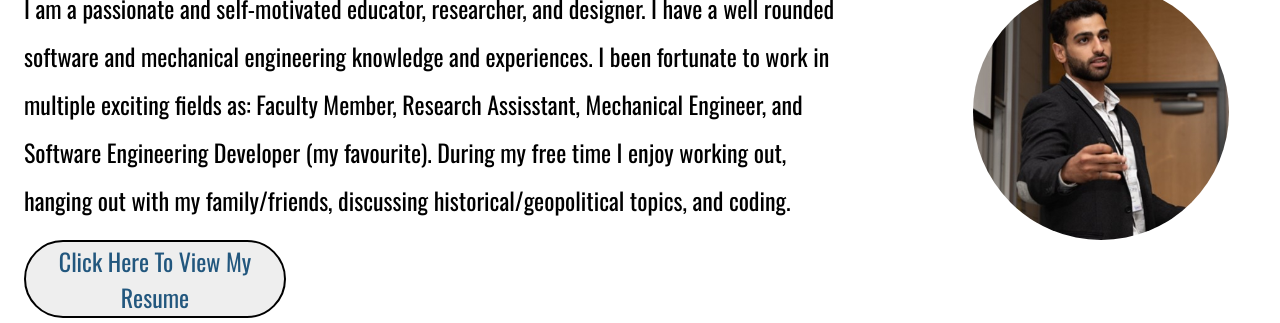
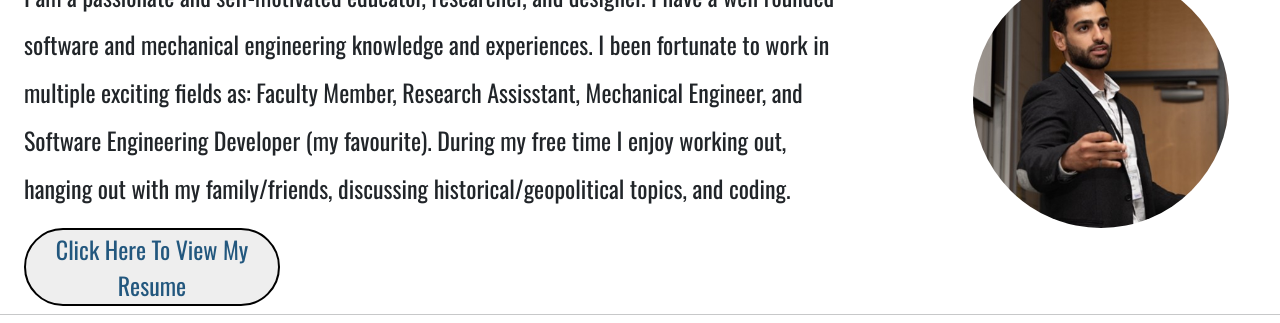
Before and after one commit to MoeHcci/web_page, a plain HTML site: page index.html in a window 1280 px wide. Shown: the part 540-863 px from the top of the page. Drawn offline with nearby package versions, Linux system fonts and the light colour scheme.

Commit message:
Modify the resume extention. Also, add the bootstrap ref link

```diff
--- a/index.html
+++ b/index.html
@@ -4,7 +4,10 @@
 <head>
   <meta charset="utf-8">
   <title>Mohamd_Imad</title>
+  <link href="https://cdn.jsdelivr.net/npm/bootstrap@5.1.3/dist/css/bootstrap.min.css" rel="stylesheet" integrity="sha384-1BmE4kWBq78iYhFldvKuhfTAU6auU8tT94WrHftjDbrCEXSU1oBoqyl2QvZ6jIW3" crossorigin="anonymous">
+
   <link rel="stylesheet" href="styles.css">
+
   <link rel="icon" href="favicon.ico">
   <!--The Font For The Main Heading. I am Mohamd & An Engineer From Toronto  -->
   <link href="https://fonts.googleapis.com/css2?family=Lobster+Two:ital,wght@1,700&display=swap" rel="stylesheet">
@@ -16,6 +19,7 @@
   <link rel="preconnect" href="https://fonts.googleapis.com">
   <link rel="preconnect" href="https://fonts.gstatic.com" crossorigin>
   <link href="https://fonts.googleapis.com/css2?family=Oswald:wght@200&display=swap" rel="stylesheet">
+
 </head>
 
 
@@ -49,8 +53,9 @@
         discussing historical/geopolitical topics, and coding.
       </p>
       <img class="mohamd_imad_pic" src="mimad.jpeg" alt="mohamd_imad's pic">
-      <buttom type="button"> <a class="resume" href="Mohamd_imad_Resume.pdf">Click Here To View My Resume </a>
-      </buttom>
+
+      <a  class="connect_a_element" href="Mohamd_imad_Resume.pdf"> <button type="button" class="resume" >Click Here To View My Resume</button>
+      </a>
 
     </div>
 
--- a/styles.css
+++ b/styles.css
@@ -120,6 +120,8 @@ body {
   margin-right: 4%;
   margin-bottom: 0.625%;
 }
+
+
 
 .resume {
   display: block;
```
